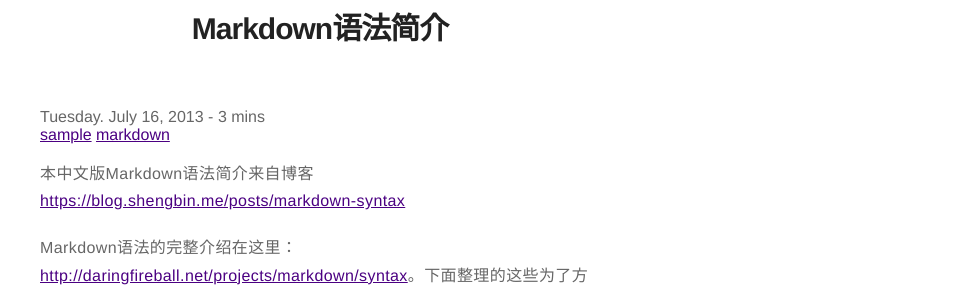
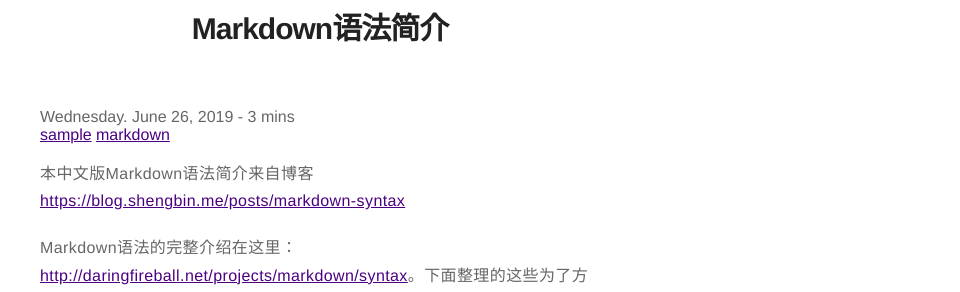
Before and after one commit to PastBeam/PastBeam.github.ioLRX, a Jekyll site: the page built from _posts/2019-06-26-chinese-markdown-cheatsheet.md, in a window 1280 px wide and 900 px high. Shown: the part 121-413 px from the top of the window, without its empty margins (320-1280 px from the left). Built offline with Jekyll 4.4.1, drawn with Linux system fonts in a browser that asks for light colours.

Commit message:
Update and rename 2013-07-16-chinese-markdown-cheatsheet.md to 2019-06-26-chinese-markdown-cheatsheet.md

```diff
--- a/_posts/2013-07-16-chinese-markdown-cheatsheet.md
+++ b/_posts/2019-06-26-chinese-markdown-cheatsheet.md
@@ -1,8 +1,8 @@
 ---
 layout: post
 title: Markdown语法简介
-date: 2013-07-16
-Author: Shengbin
+date: 2019-06-26
+Author: PastBeam
 categories:
 tags: [sample, markdown]
 comments: true
```
